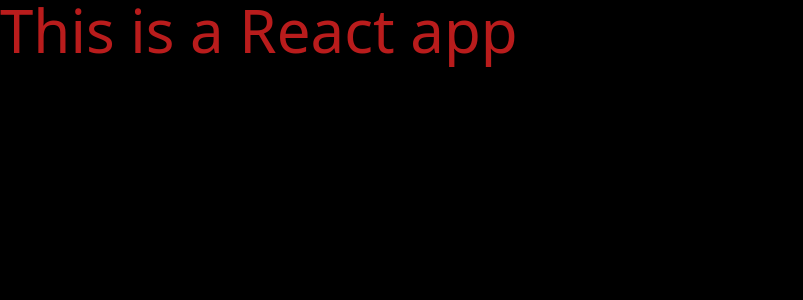
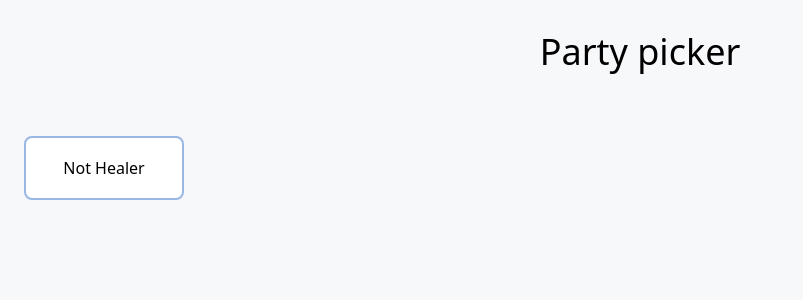
Before and after one commit to enewcombe30/board-heroes, a React (Create React App) app: page / in a window 1280 px wide. Shown: the top 300 px of the page, without its empty margins (0-803 px from the left). Built offline with nearby package versions, Linux system fonts and the light colour scheme.

Commit message:
Selection dropdown built

```diff
--- a/src/App.tsx
+++ b/src/App.tsx
@@ -1,7 +1,12 @@
+import SelectionDropdown from "./components/SelectionDropdown";
+
 function App() {
   return (
-    <div className="w-full h-screen bg-black text-6xl text-red-700">
-      This is a React app
+    <div className="w-full h-screen bg-[#f7f8fa] py-8 font-sans">
+      <div className="w-fit text-4xl mx-auto mb-16">Party picker</div>
+      <div className="mx-auto">
+        <SelectionDropdown />
+      </div>
     </div>
   );
 }
--- /dev/null
+++ b/src/components/SelectionDropdown.tsx
@@ -0,0 +1,19 @@
+import { useState } from "react";
+export default function SelectionDropdown() {
+  const [open, setOpen] = useState<boolean>(false);
+  return (
+    <div className="mx-6">
+      <div
+        className="w-[10rem] h-[4rem] border-[#98b8e3] border-2 rounded-lg bg-white cursor-pointer"
+        onClick={() => setOpen(!open)}
+      >
+        <div className="mx-auto pt-[1.1rem] w-fit h-[1rem]">Not Healer</div>
+        {open && (
+          <div className="w-[8rem] h-[10rem] bg-white relative top-6 left-[5rem] p-3 rounded-md border border-[#dadde3]">
+            Menu Item
+          </div>
+        )}
+      </div>
+    </div>
+  );
+}
--- a/src/constants/selection.ts
+++ b/src/constants/selection.ts
@@ -0,0 +1,14 @@
+import { selectionOptions } from "../types/types";
+
+export const defaultSelection: selectionOptions = {
+  selectionOptions: [
+    { label: "Tank", value: "tank", selected: false },
+    { label: "DPS", value: "dps", selected: false },
+    { label: "Healer", value: "healer", selected: false },
+    { label: "Not Tank", value: "!tank", selected: false },
+    { label: "Not DPS", value: "!dps", selected: false },
+    { label: "Not healer", value: "!healer", selected: false },
+    { label: "Any", value: "all", selected: false },
+    { label: "Empty", value: "", selected: true },
+  ],
+};
--- a/src/types/types.ts
+++ b/src/types/types.ts
@@ -15,13 +15,12 @@
   heroes: hero[];
 };
 
+export type selectionOption = {
+  label: string;
+  value: string;
+  selected: boolean;
+};
+
 export type selectionOptions = {
-  tank: boolean;
-  dps: boolean;
-  healer: boolean;
-  notTank: boolean;
-  notDps: boolean;
-  notHealer: boolean;
-  any: boolean;
-  empty: boolean;
+  selectionOptions: selectionOption[];
 };
```
